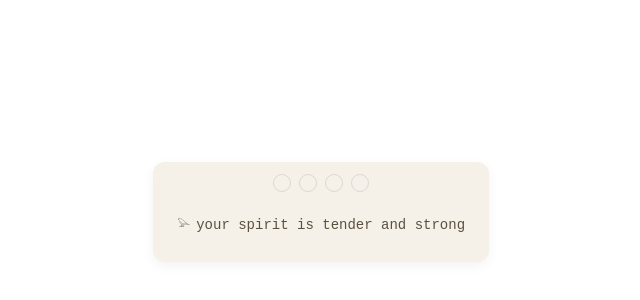
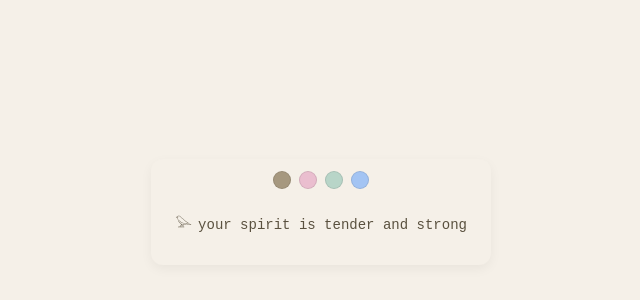
Before and after one commit to digitalforguru/affirmations-widget, a plain HTML site: page index.html in a window 1280 px wide. Shown: the part 188-488 px from the top of the page, without its empty margins (319-959 px from the left). Drawn offline with Linux system fonts and the light colour scheme.

Commit message:
Update style.css

```diff
--- a/style.css
+++ b/style.css
@@ -1,7 +1,7 @@
 body {
   margin: 0;
   padding: 0;
-  background: #transparent; /* cozy beige */
+  background: #f5f0e8; /* cozy beige */
   display: flex;
   justify-content: center;
   align-items: center;
@@ -19,7 +19,7 @@ body {
   align-items: center;
   min-width: 280px;
   max-width: 500px;
-  color: #5a513f; /* default text color (beige theme) */
+  color: #5a513f; /* default text & leaf color */
   transition: color 0.3s ease;
 }
 
@@ -37,10 +37,10 @@ body {
   cursor: pointer;
 }
 
-.color-circle[data-color="#a6987f"] { background: #a6987f; }
-.color-circle[data-color="#eabecf"] { background: #eabecf; }
-.color-circle[data-color="#b8d5c8"] { background: #b8d5c8; }
-.color-circle[data-color="#a3c4f3"] { background: #a3c4f3; }
+.color-circle:nth-child(1) { background: #a6987f; }
+.color-circle:nth-child(2) { background: #eabecf; }
+.color-circle:nth-child(3) { background: #b8d5c8; }
+.color-circle:nth-child(4) { background: #a3c4f3; }
 
 #affirmation {
   font-size: 14px;
@@ -53,7 +53,8 @@ body {
 }
 
 .leaf {
-  stroke: currentColor; /* inherit the text color */
+  font-size: 18px;
   margin-right: 6px;
-  transition: stroke 0.3s ease;
+  transition: color 0.3s ease;
+  /* leaf inherits widget color by default */
 }
```
